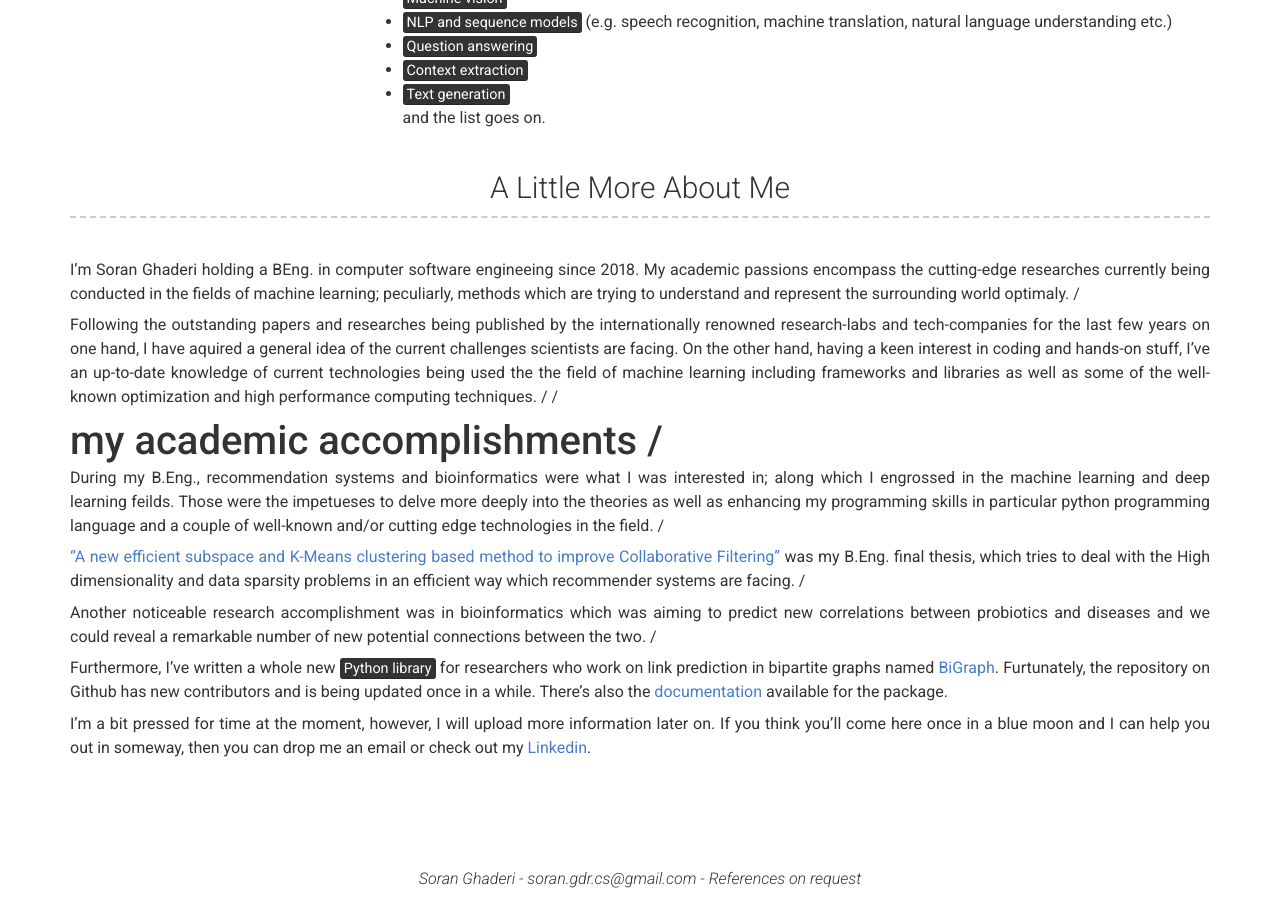
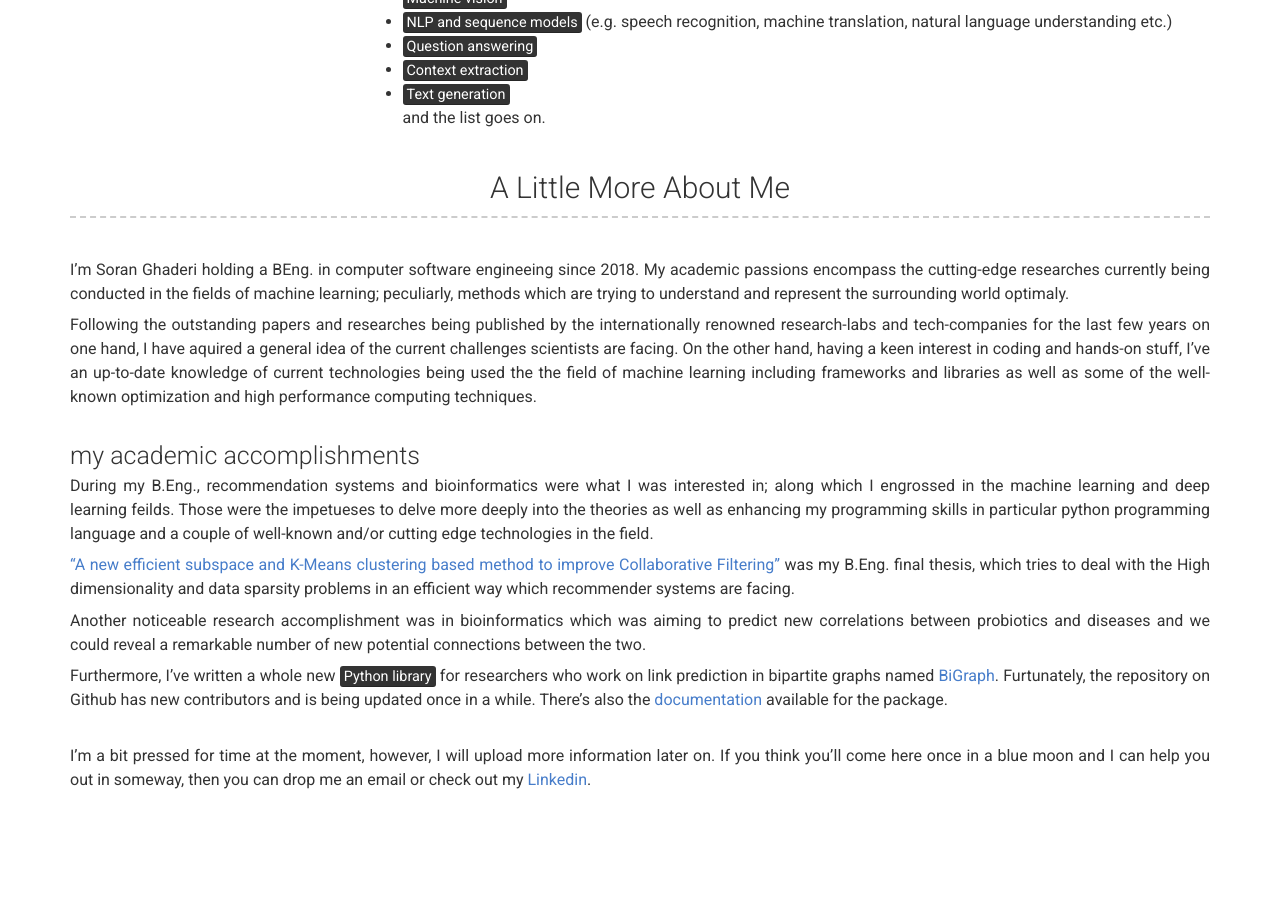
Before and after one commit to soran-ghaderi/soran-ghaderi.github.io, a Jekyll site: the page built from index.md, in a window 1280 px wide and 900 px high, scrolled down 727 px. Built offline with Jekyll 4.4.1, drawn with Linux system fonts in a browser that asks for light colours; nearby versions of some CDN libraries.

```diff
--- a/_config.yml
+++ b/_config.yml
@@ -104,34 +104,34 @@
 more_content: | # this will include new lines to allow paragraphs
   I'm Soran Ghaderi holding a BEng. in computer software engineeing since 2018. My academic passions encompass the
   cutting-edge researches currently being conducted in the fields of machine learning; peculiarly, methods which are
-  trying to understand and represent the surrounding world optimaly. /
+  trying to understand and represent the surrounding world optimaly.<br>
 
   Following the outstanding papers and researches being published by the internationally renowned research-labs and
   tech-companies for the last few years on one hand, I have aquired a general idea of the current challenges scientists
   are facing. On the other hand, having a keen interest in coding and hands-on stuff, I've an up-to-date knowledge of
   current technologies being used the the field of machine learning including frameworks and libraries as well as some
-  of the well-known optimization and high performance computing techniques. /
-  /
+  of the well-known optimization and high performance computing techniques.<br>
+  <br>
 
-  # my academic accomplishments /
+  #### my academic accomplishments<br>
 
   During my B.Eng., recommendation systems and bioinformatics were what I was interested in; along which I engrossed in
   the machine learning and deep learning feilds. Those were the impetueses to delve more deeply into the theories as
   well as enhancing my programming skills in particular python programming language and a couple of well-known and/or
-  cutting edge technologies in the field. /
+  cutting edge technologies in the field. <br>
 
   <a href="https://github.com/soran-ghaderi/NUSCCF">"A new efficient subspace and K-Means clustering based method to
   improve Collaborative Filtering"</a> was my B.Eng. final thesis, which tries to deal with the High dimensionality and
-  data sparsity problems in an efficient way which recommender systems are facing. /
+  data sparsity problems in an efficient way which recommender systems are facing. <br>
 
   Another noticeable research accomplishment was in bioinformatics which was aiming to predict new correlations between
-  probiotics and diseases and we could reveal a remarkable number of new potential connections between the two. /
+  probiotics and diseases and we could reveal a remarkable number of new potential connections between the two. <br>
 
   Furthermore, I've written a whole new <mark>Python library</mark> for researchers who work on link prediction in
   bipartite graphs named <a href="https://github.com/bi-graph/bigraph">BiGraph</a>. Furtunately, the repository on
   Github has new contributors and is being updated once in a while. There's also the
   <a href="https://bigraph.readthedocs.io/en/latest/index.html">documentation</a> available for the package.
-
+  <br> <br>
 
 
   I'm a bit pressed for time at the moment, however, I will upload more information later on. If you think you'll come
```
